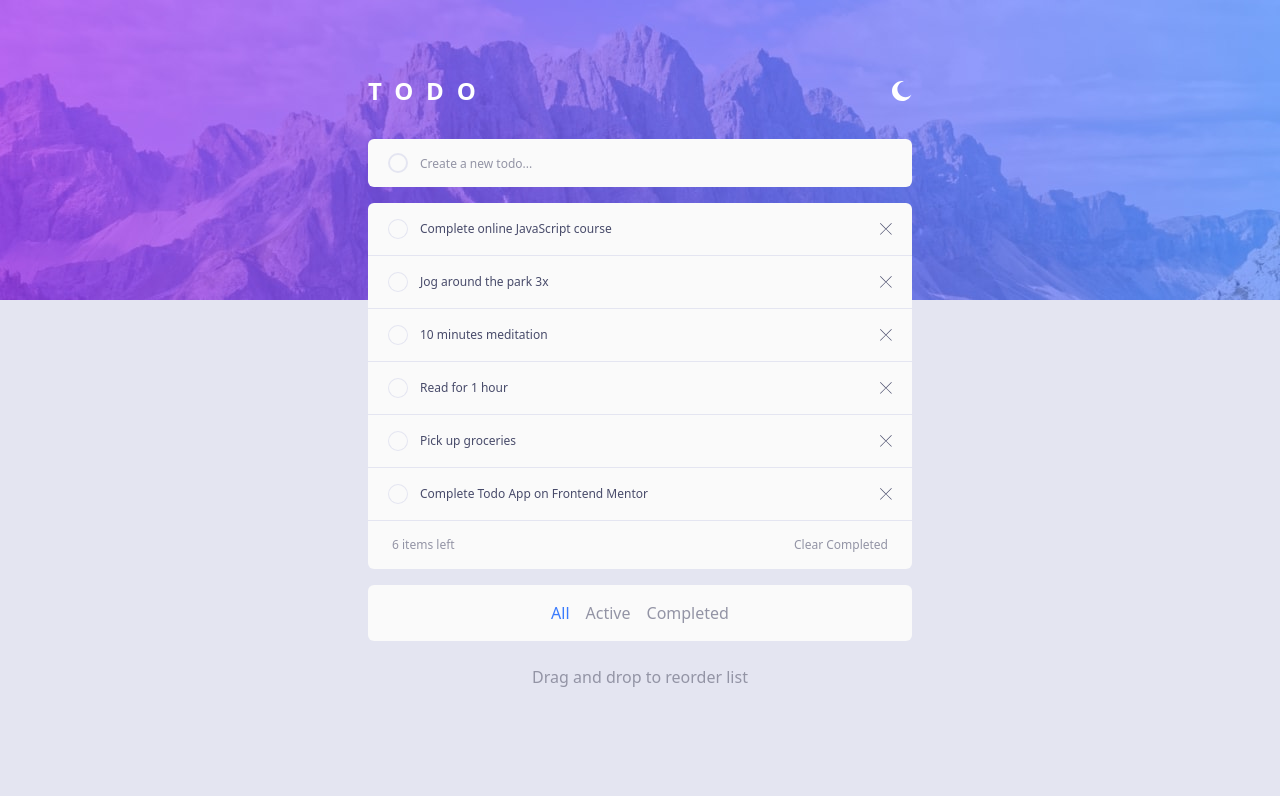
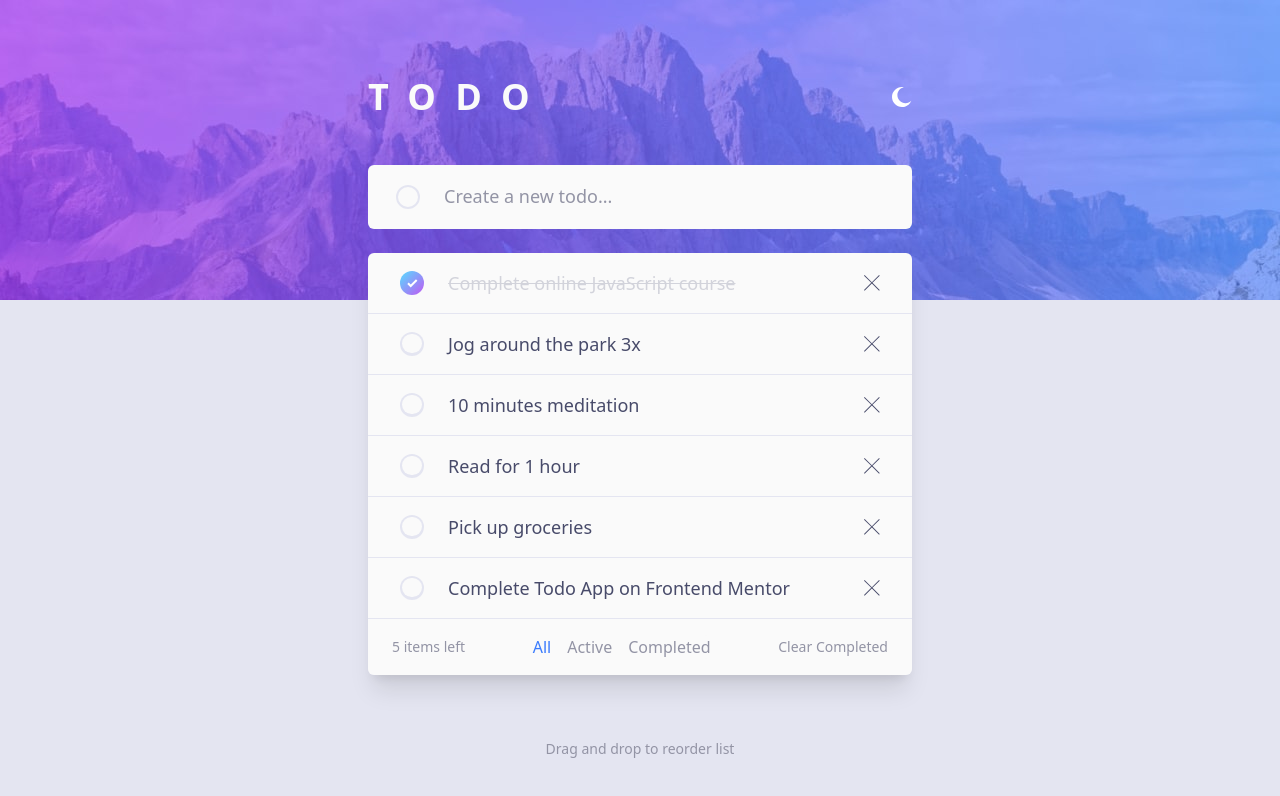
Before and after one commit to Jithin-b-p/todo-app, a React (Vite) app: page / in a window 1280 px wide. Shown: the top 796 px of the page. Built offline with nearby package versions, Linux system fonts and the light colour scheme; a web font is replaced by a local one.

Commit message:
added responsiveness

```diff
--- a/src/App.jsx
+++ b/src/App.jsx
@@ -4,7 +4,7 @@ import { useState } from "react";
 import Input from "./components/Input";
 import TodoList from "./components/TodoList";
 import { pretodolist } from "./data";
-import { generateRandomID } from "./components/generateId";
+import { generateRandomID } from "./generateId";
 
 function App() {
   const [lightMode, setLightMode] = useState(true);
@@ -54,8 +54,8 @@ function App() {
   };
 
   return (
-    <div className="flex justify-center items-center w-full min-h-svh bg-light-200 dark:bg-dark-700 bg-[url('/images/bg-mobile-light.jpg')] dark:bg-[url('/images/bg-mobile-dark.jpg')] min-[376px]:bg-[url('/images/bg-desktop-light.jpg')] dark:min-[376px]:bg-[url('/images/bg-desktop-dark.jpg')] bg-no-repeat bg-top">
-      <div className="flex flex-col gap-4 w-[min(88%,34rem)] pt-12">
+    <div className="flex justify-center items-center w-full min-h-svh bg-light-200 dark:bg-dark-700 bg-[url('/images/bg-mobile-light.jpg')] dark:bg-[url('/images/bg-mobile-dark.jpg')] min-[376px]:bg-[url('/images/bg-desktop-light.jpg')] dark:min-[376px]:bg-[url('/images/bg-desktop-dark.jpg')] bg-no-repeat bg-top md:pt-7">
+      <div className="flex flex-col gap-4 md:gap-6 w-[min(88%,34rem)] pt-12">
         <Header handleLightMode={handleLightMode} lightMode={lightMode} />
         <Input
           onChange={handleOnChange}
@@ -69,7 +69,7 @@ function App() {
           onClear={handleClearCompleted}
         />
 
-        <p className="py-20 text-center text-light-400 dark:text-dark-500">
+        <p className="py-24 text-sm text-center text-light-400 dark:text-dark-500 md:py-10">
           Drag and drop to reorder list
         </p>
       </div>
--- a/src/components/Header.jsx
+++ b/src/components/Header.jsx
@@ -1,8 +1,8 @@
 /* eslint-disable react/prop-types */
 function Header({ handleLightMode, lightMode }) {
   return (
-    <header className="flex items-center justify-between mb-5">
-      <h1 className="text-2xl text-white font-bold tracking-[0.8rem] leading-none cursor-not-allowed">
+    <header className="flex items-center justify-between mb-5 md:mb-6">
+      <h1 className="text-2xl md:text-4xl text-light-100 font-bold tracking-[0.8rem] leading-none md:tracking-[1.2rem] cursor-not-allowed">
         TODO
       </h1>
       <button
--- a/src/components/Input.jsx
+++ b/src/components/Input.jsx
@@ -2,15 +2,19 @@
 
 function Input({ onChange, onKeyDown, inputValue }) {
   return (
-    <div className="flex items-center h-12 gap-3 px-5 rounded-md bg-light-100 dark:bg-dark-600">
+    <div className="flex items-center h-12 gap-3 px-5 rounded-md md:gap-6 md:px-7 md:h-16 bg-light-100 dark:bg-dark-600">
       <input
-        className="w-5 h-5 border-2 rounded-full appearance-none border-light-200 dark:border-dark-500"
+        className="w-5 h-5 border-2 rounded-full appearance-none md:w-6 md:h-6 border-light-200 dark:border-dark-500"
         type="checkbox"
         disabled
         aria-hidden
       />
       <input
-        className="flex-1 text-sm bg-inherit text-dark-400 dark:text-light-200 placeholder:text-light-400 dark:placeholder:text-dark-300 placeholder:text-xs focus-visible:outline-dotted focus-visible:outline-2
+        className="flex-1 text-sm bg-inherit text-dark-400 dark:text-light-200
+      placeholder:text-light-400 dark:placeholder:text-dark-300 placeholder:text-xs
+        md:placeholder:text-lg
+        md:leading-none
+        focus-visible:outline-dotted focus-visible:outline-2
         focus-visible:outline-light-500
         dark:focus-visible:outline-dark-200
         focus-visible:outline-offset-[5px]"
--- a/src/components/TodoItem.jsx
+++ b/src/components/TodoItem.jsx
@@ -1,7 +1,7 @@
 /* eslint-disable react/prop-types */
 function TodoItem({ item, onRemove, onComplete }) {
   return (
-    <div className="relative flex items-center gap-3 px-5 py-4 text-xs bg-light-100 dark:bg-dark-600 first:rounded-t-md">
+    <div className="relative flex items-center gap-3 px-5 py-4 text-xs md:py-4 md:text-lg md:gap-6 md:px-8 bg-light-100 dark:bg-dark-600 first:rounded-t-md">
       <input
         id={`itemcheck-${item.id}`}
         className="absolute appearance-none peer"
@@ -12,11 +12,11 @@ function TodoItem({ item, onRemove, onComplete }) {
       />
       <label
         htmlFor={`itemcheck-${item.id}`}
-        className="absolute top-[1.09rem] left-[1.33rem] w-[1.11rem] h-[1.11rem] bg-light-100 dark:bg-dark-600 cursor-pointer peer-[:checked]:invisible rounded-full peer/label"
+        className="absolute top-[1.09rem] left-[1.33rem] md:left-[2.15rem] md:top-[1.25rem] w-[1.11rem] h-[1.11rem] md:w-[1.2rem] md:h-[1.2rem] bg-light-100 dark:bg-dark-600 cursor-pointer peer-[:checked]:invisible rounded-full peer/label"
         aria-hidden
       ></label>
       <label
-        className="block w-5 h-5 bg-center bg-no-repeat
+        className="block w-5 h-5 md:w-6 md:h-6 bg-center bg-no-repeat
         focus-visible:outline-dashed
         outline-dark-700 dark:outline-light-100 outline-2 outline-offset-2
         bg-light-200 dark:bg-dark-500
@@ -36,7 +36,7 @@ function TodoItem({ item, onRemove, onComplete }) {
 
       <label
         htmlFor={`itemcheck-${item.id}`}
-        className="absolute left-[1.56rem] top-[1.35rem] cursor-pointer w-3 h-3 bg-no-repeat bg-[url('/images/icon-check.svg')] invisible peer-[:checked]:visible"
+        className="absolute left-[1.56rem] top-[1.35rem] md:left-[2.45rem] md:top-[1.6rem] cursor-pointer w-3 h-3 bg-no-repeat bg-[url('/images/icon-check.svg')] invisible peer-[:checked]:visible"
         aria-hidden
       />
 
@@ -47,7 +47,7 @@ function TodoItem({ item, onRemove, onComplete }) {
         {item.task}
       </label>
       <img
-        className="ml-auto cursor-pointer focus-visible:outline-dashed outline-2 outline-offset-4 outline-light-500 dark:outline-dark-100"
+        className="ml-auto cursor-pointer focus-visible:outline-dashed outline-2 outline-offset-4 outline-light-500 dark:outline-dark-100 md:w-4"
         src="/images/icon-cross.svg"
         width={12}
         height={12}
--- a/src/components/TodoList.jsx
+++ b/src/components/TodoList.jsx
@@ -19,7 +19,7 @@ function TodoList({ todolist, onRemove, onComplete, onClear }) {
     : [...todolist];
 
   return (
-    <main className="relative divide-y-[.01rem] rounded-md divide-light-200 dark:divide-dark-500">
+    <main className="relative divide-y-[.01rem] rounded-md divide-light-200 dark:divide-dark-500 shadow-xl">
       {newFilteredList.map((item) => (
         <TodoItem
           key={item.id}
@@ -28,29 +28,30 @@ function TodoList({ todolist, onRemove, onComplete, onClear }) {
           onComplete={onComplete}
         />
       ))}
-      <div className="flex items-center justify-between px-6 py-4 text-xs rounded-b-md bg-light-100 dark:bg-dark-600 text-light-400 dark:text-dark-400">
+      <div className="flex items-center justify-between px-6 py-4 text-xs rounded-b-md bg-light-100 dark:bg-dark-600 text-light-400 dark:text-dark-400 md:text-sm">
         <p>
           {todolist.filter((item) => item.status === false).length} items left
         </p>
-        <span
-          onClick={onClear}
-          className="cursor-pointer dark:hover:text-dark-100"
-        >
-          Clear Completed
-        </span>
-      </div>
-      <div className="absolute bottom-[-4.5rem] inset-x-0 rounded-md flex !border-t-0 gap-4 justify-center items-center px-5 py-4 text-md bg-light-100 dark:bg-dark-600 text-light-400 dark:text-dark-400">
+        <div className="absolute md:static bottom-[-4.5rem] inset-x-0 rounded-md flex !border-t-0 gap-4 justify-center items-center px-5 md:px-0 md:py-0 py-4 text-base bg-light-100 dark:bg-dark-600 text-light-400 dark:text-dark-400">
           <span
             className={`${
               filterState.all
                 ? "text-primaryBlue"
                 : "hover:text-light-500 dark:hover:text-dark-100"
-          } cursor-pointer`}
+            } cursor-pointer focus-visible:outline-dashed outline-2 outline-light-500 outline-offset-2 dark:outline-dark-100`}
             onClick={() => {
               setFilterState({
                 ...initalFilterState,
               });
             }}
+            onKeyDown={(e) => {
+              if (e.key === "Enter") {
+                setFilterState({
+                  ...initalFilterState,
+                });
+              }
+            }}
+            tabIndex={0}
           >
             All
           </span>
@@ -59,7 +60,7 @@ function TodoList({ todolist, onRemove, onComplete, onClear }) {
               filterState.active
                 ? "text-primaryBlue"
                 : "hover:text-light-500 dark:hover:text-dark-100"
-          } cursor-pointer`}
+            } cursor-pointer focus-visible:outline-dashed outline-2 outline-light-500 outline-offset-2 dark:outline-dark-100`}
             onClick={() => {
               setFilterState({
                 ...initalFilterState,
@@ -67,6 +68,16 @@ function TodoList({ todolist, onRemove, onComplete, onClear }) {
                 active: true,
               });
             }}
+            onKeyDown={(e) => {
+              if (e.key === "Enter") {
+                setFilterState({
+                  ...initalFilterState,
+                  all: false,
+                  active: true,
+                });
+              }
+            }}
+            tabIndex={0}
           >
             Active
           </span>
@@ -75,7 +86,7 @@ function TodoList({ todolist, onRemove, onComplete, onClear }) {
               filterState.completed
                 ? "text-primaryBlue"
                 : "hover:text-light-500 dark:hover:text-dark-100"
-          } cursor-pointer`}
+            } cursor-pointer focus-visible:outline-dashed outline-2 outline-light-500 outline-offset-2 dark:outline-dark-100`}
             onClick={() => {
               setFilterState({
                 ...initalFilterState,
@@ -83,8 +94,31 @@ function TodoList({ todolist, onRemove, onComplete, onClear }) {
                 completed: true,
               });
             }}
+            onKeyDown={(e) => {
+              if (e.key === "Enter") {
+                setFilterState({
+                  ...initalFilterState,
+                  all: false,
+                  completed: true,
+                });
+              }
+            }}
+            tabIndex={0}
           >
             Completed
+          </span>
+        </div>
+        <span
+          onClick={onClear}
+          className="cursor-pointer dark:hover:text-dark-100 focus-visible:outline-dashed outline-2 outline-light-500 outline-offset-2 dark:outline-dark-100 hover:light-200 dark:hover:dark-100"
+          tabIndex={0}
+          onKeyDown={(e) => {
+            if (e.key === "Enter") {
+              onClear();
+            }
+          }}
+        >
+          Clear Completed
         </span>
       </div>
     </main>
--- a/src/data.js
+++ b/src/data.js
@@ -2,7 +2,7 @@ export const pretodolist = [
   {
     id: 1,
     task: "Complete online JavaScript course",
-    status: false,
+    status: true,
   },
   {
     id: 2,
```
Also changed, not shown: src/generateId.js (renamed from src/components/generateId.js). Lines whose indentation alone changed are shown as unchanged.
